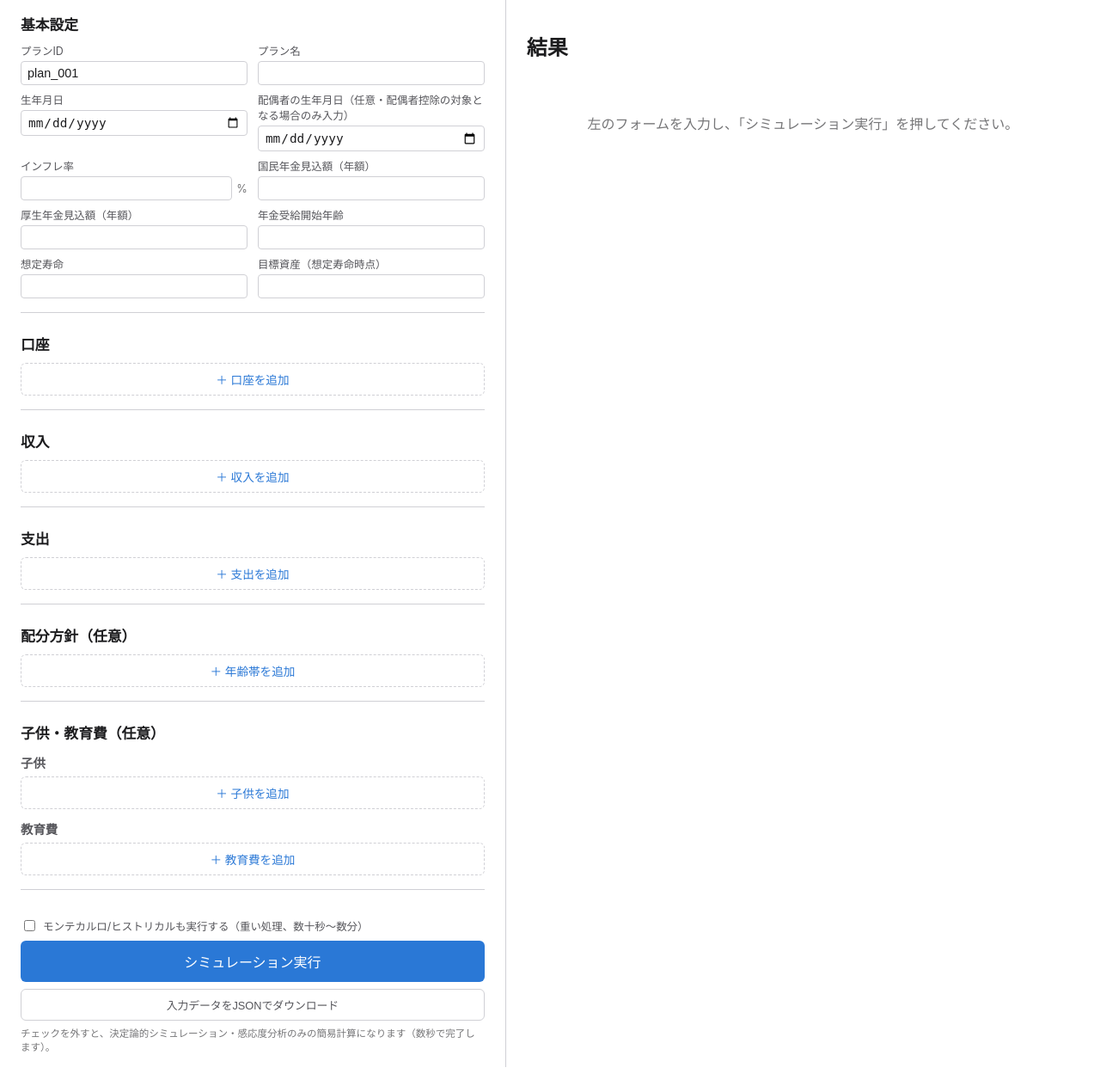
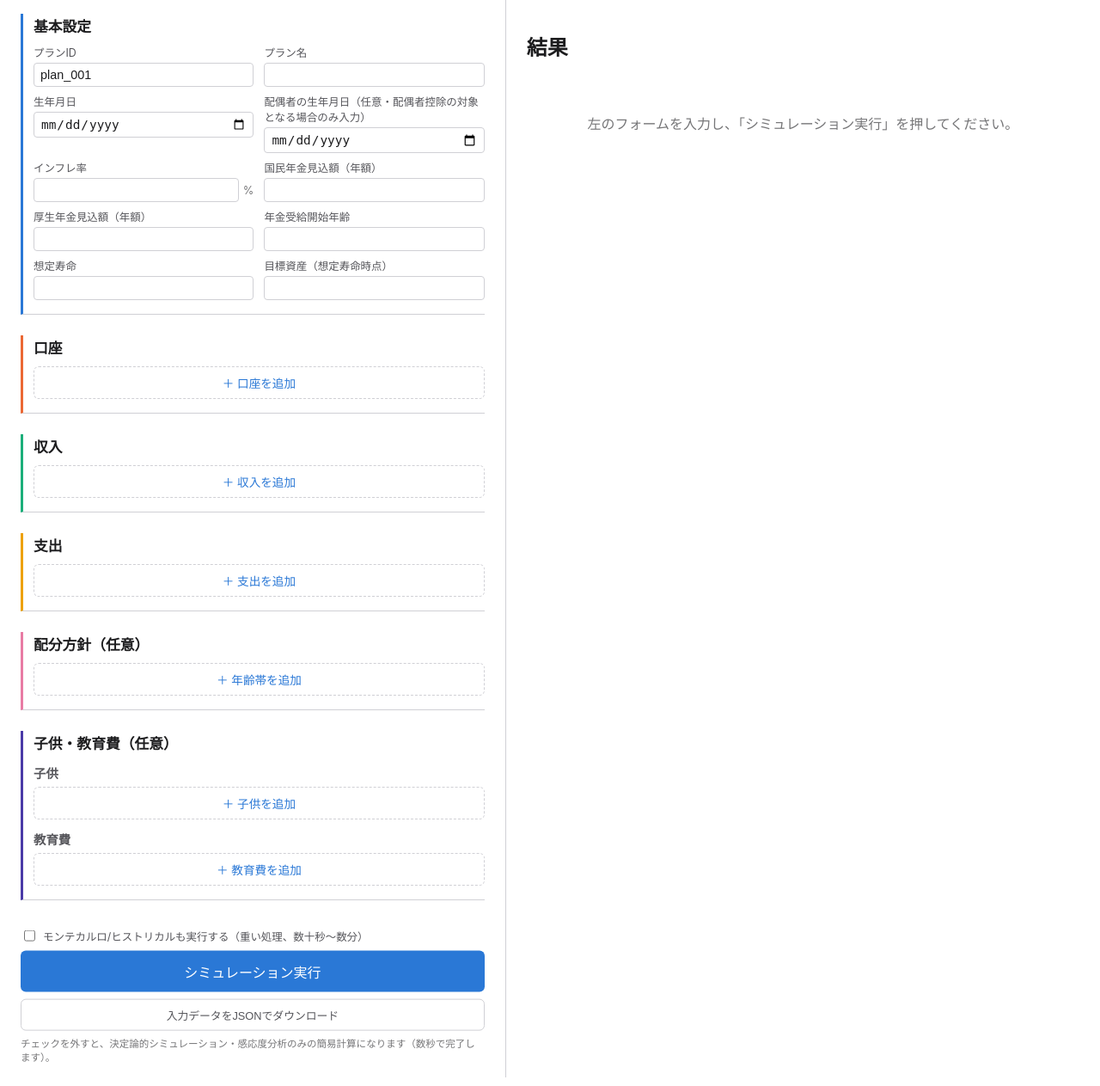
Before and after one commit to freeman-86/FIRE-Navigator, a Flask app: page / in a window 1280 px wide. Shown: the part 60-1323 px from the top of the page at 86% size. Run offline with Flask 3, Linux system fonts and the light colour scheme; data that the repository does not hold is empty.

Commit message:
入力フォームをセクションごとに色分けして視認性を上げる
基本設定・口座・収入・支出・配分方針・子供教育費の各セクションに、
グラフで使っている既存のカテゴリカルパレット(--series-*)を流用した
左ボーダーのアクセントを付けた。テキスト自体の色は変えず
（dataviz skillの「テキストは系列色を身にまとわない」原則）、
左端のボーダーだけで区別できるようにしている。

Co-Authored-By: Claude Sonnet 5 <noreply@anthropic.com>

```diff
--- a/web/static/style.css
+++ b/web/static/style.css
@@ -118,10 +118,34 @@ header h1 {
   padding: 16px 24px;
 }
 
+/* セクションごとに色分け（--series-*の既存カテゴリカルパレットを流用。--series-6/8は
+   ステータス色--ok/--dangerと近く紛らわしいため避ける）。テキストの色は変えず
+   （dataviz skillの「テキストは系列色を身にまとわない」原則）、左のボーダーだけで
+   識別できるようにする。 */
+#section-settings {
+  --section-accent: var(--series-1);
+}
+#section-accounts {
+  --section-accent: var(--series-2);
+}
+#section-incomes {
+  --section-accent: var(--series-3);
+}
+#section-expenses {
+  --section-accent: var(--series-4);
+}
+#section-allocation-policy {
+  --section-accent: var(--series-5);
+}
+#section-children {
+  --section-accent: var(--series-7);
+}
+
 section {
   margin-bottom: 24px;
-  padding-bottom: 16px;
+  padding: 2px 0 16px 12px;
   border-bottom: 1px solid var(--border);
+  border-left: 3px solid var(--section-accent, var(--border));
 }
 
 section h2 {
@@ -190,6 +214,7 @@ select {
   margin-bottom: 8px;
   background: var(--bg-panel);
   border: 1px solid var(--border);
+  border-left: 3px solid var(--section-accent, var(--border));
   border-radius: 6px;
 }
 
```
